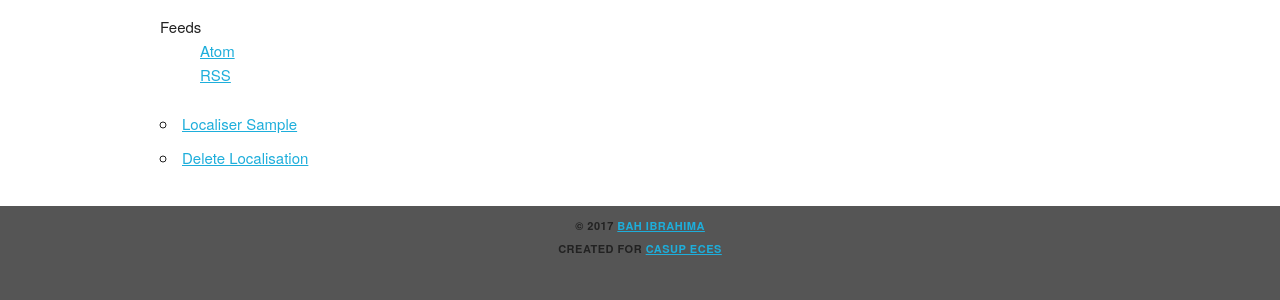
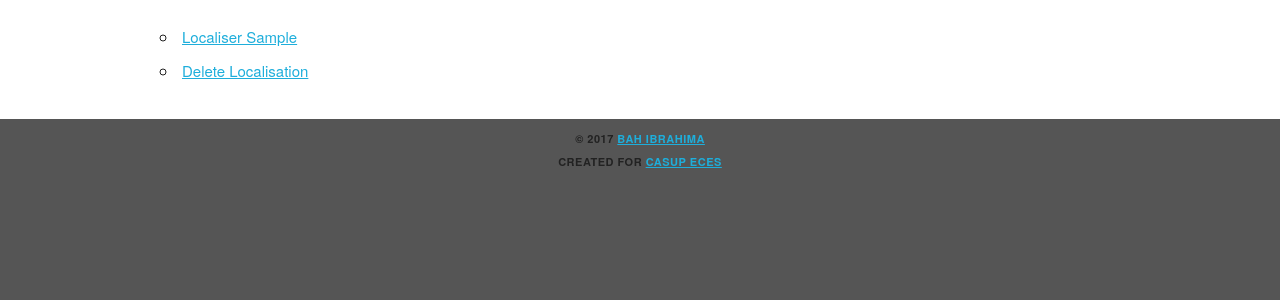
Before and after one commit to cacsupeces/global_geo, a Django app: page /localisation/1/ in a window 1280 px wide. Shown: the part 145-445 px from the top of the page. Run offline with Django 3.2, Linux system fonts and the light colour scheme; tables that the repository leaves empty hold one stand-in row (values such as "Sample post"); parts of the project's set-up code (start-up, migrations or seed data) failed here and were passed over.

Commit message:
Update localisation_detail.html

```diff
--- a/geolocalisation/templates/geolocalisation/localisation_detail.html
+++ b/geolocalisation/templates/geolocalisation/localisation_detail.html
@@ -11,9 +11,7 @@
 <dl>
 
       <dd>{{ localisation.contact|obfuscate }}</dd>
-      <dt>Feeds</dt>
-      <dd><a href="{{ localisation.get_feed_atom_url }}">Atom</a></dd>
-      <dd><a href="{{ localisation.get_feed_rss_url }}">RSS</a></dd>
+
 </dl>
 
 <ul>
```
